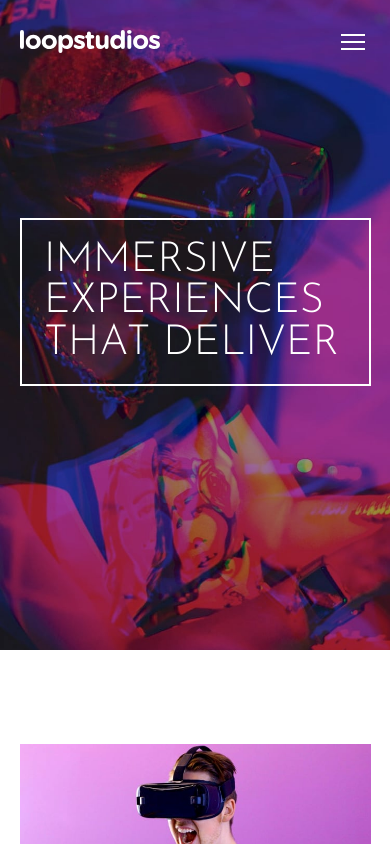
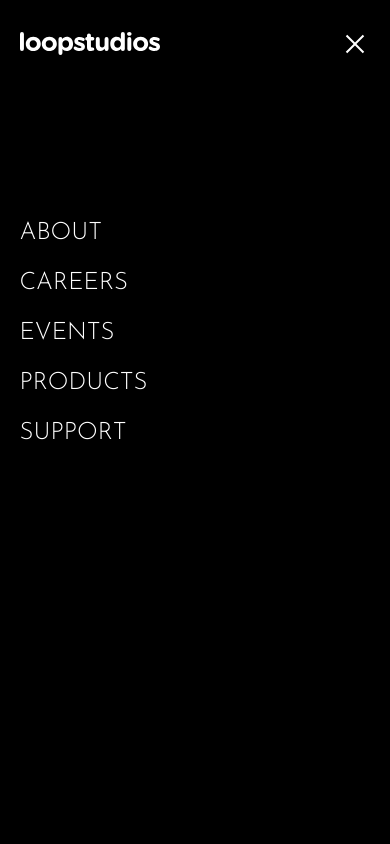
Before and after one commit to Paul-HenryN/fem-loopstudios-landing-page, a website: page index.html in a window 390 px wide. Both pictures are taken after a click on the button 352 px from the left and 41 px from the top of the page. Shown: the top 844 px of the page. Drawn offline with Linux system fonts and the light colour scheme.

Commit message:
add sidebar script

```diff
--- a/index.html
+++ b/index.html
@@ -22,6 +22,8 @@
     <!-- Custom stylesheet -->
     <link rel="stylesheet" href="./public/css/main.css" />
 
+    <script src="./public/js/sidebar.js" defer></script>
+
     <title>Frontend Mentor | Loopstudios landing page</title>
   </head>
 
@@ -42,7 +44,7 @@
           <li class="menu__item"><a href="#" class="menu__link">Support</a></li>
         </ul>
 
-        <button type="button" class="nav__menu-toggle">
+        <button type="button" class="nav__toggle">
           <img src="./images/icon-hamburger.svg" alt="" />
         </button>
       </nav>
--- /dev/null
+++ b/public/js/sidebar.js
@@ -0,0 +1,21 @@
+// DOM
+const sidebarOpenBtn = document.querySelector(".nav__toggle");
+const sidebarCloseBtn = document.querySelector(".sidebar__toggle");
+const sidebar = document.querySelector(".sidebar");
+
+console.log(sidebarOpenBtn);
+
+function openSideBar() {
+    sidebar.style.display = "flex";
+}
+
+function CloseSideBar() {
+    sidebar.style.display = "none";
+}
+
+function main() {
+    sidebarOpenBtn.onclick = openSideBar;
+    sidebarCloseBtn.onclick = CloseSideBar;
+}
+
+main();
```
